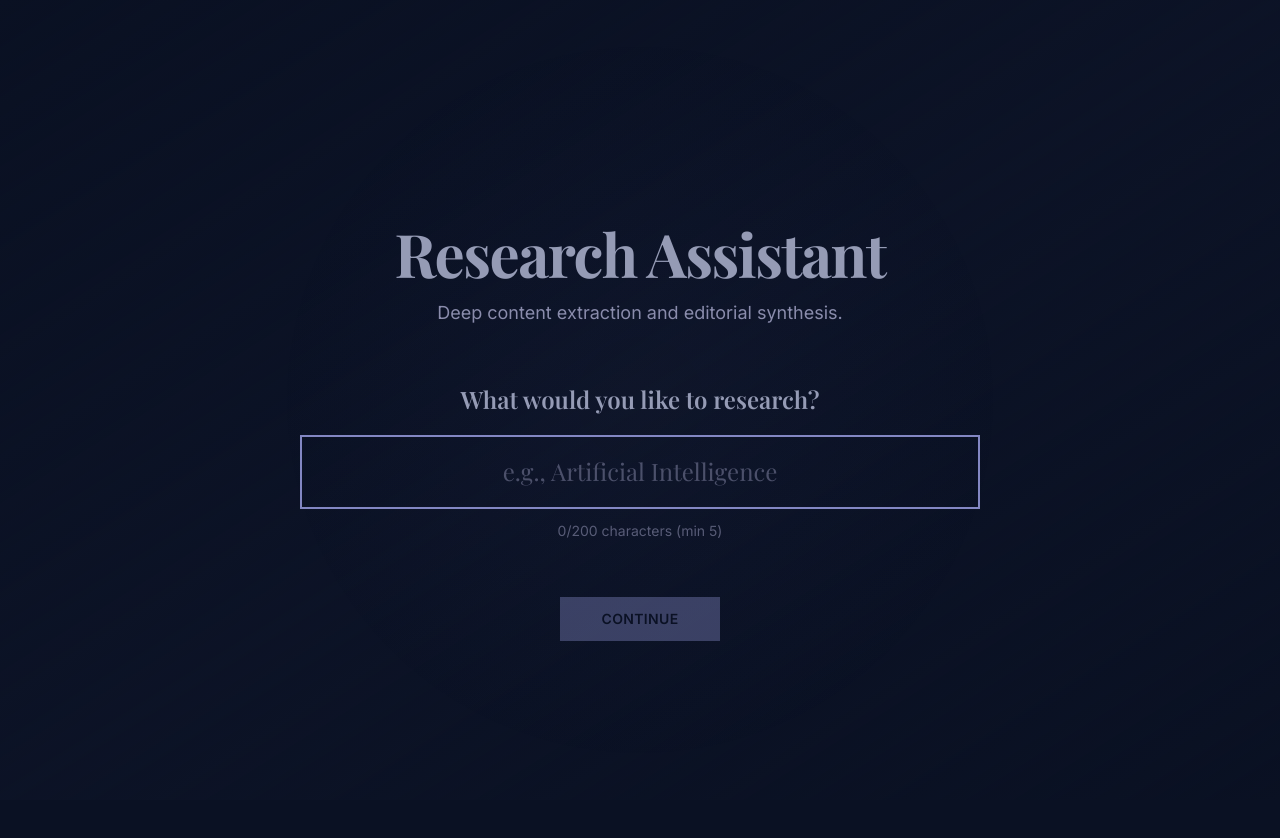
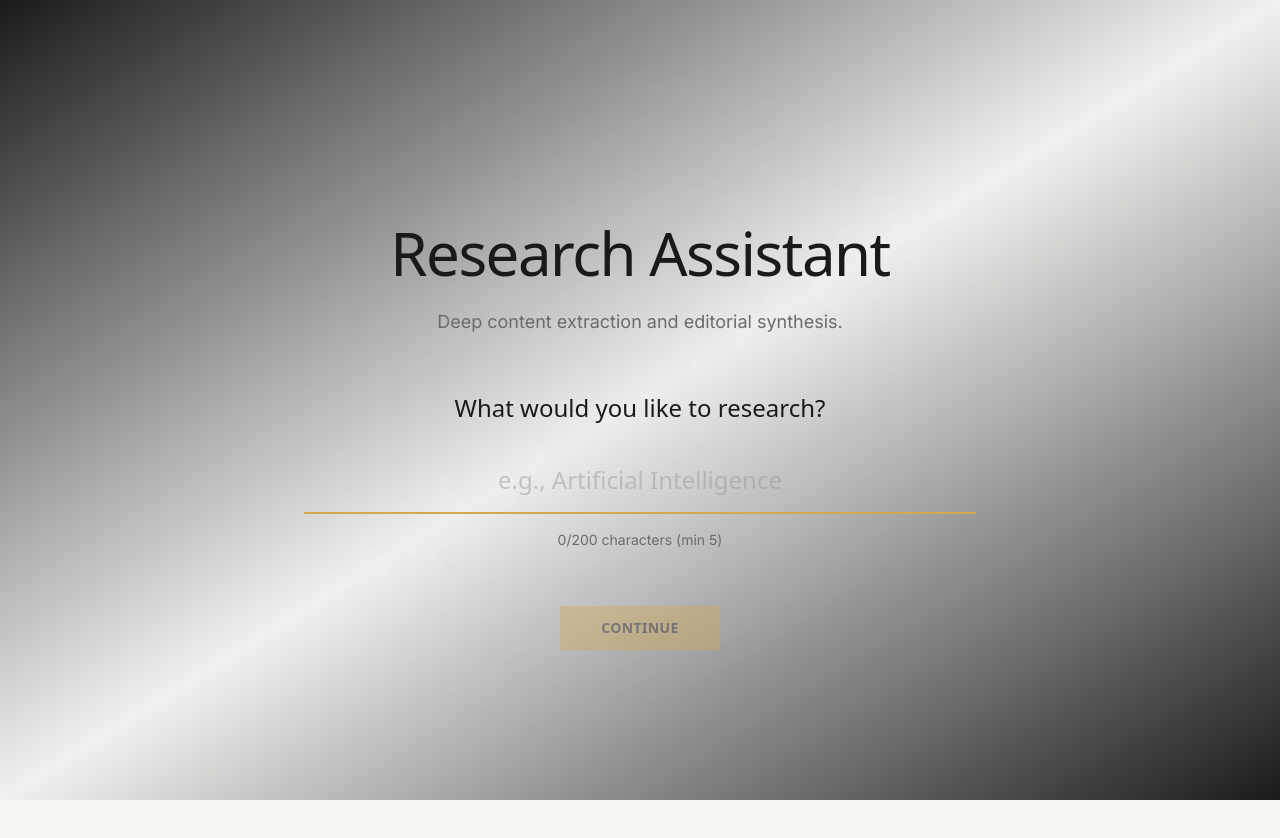
Before and after one commit to Raito03/research-brief-generator, a Next.js app in the folder frontend/: page / in a window 1280 px wide. Shown: the top 838 px of the page. Built offline with nearby package versions, Linux system fonts and the light colour scheme; a web font is replaced by a local one.

Commit message:
feat(frontend): add scientific/research color palette
- Warm off-white background (#FAF8F5)
- Serif headings, clean sans-serif body
- Subtle amber accent (#D4A853)
- Teal links (#2D7D8A)
- Custom scrollbar

```diff
--- a/frontend/app/globals.css
+++ b/frontend/app/globals.css
@@ -1,77 +1,155 @@
 @import "tailwindcss";
 
+/* ============================================
+   COLOR PALETTE - Scientific/Research Aesthetic
+   ============================================ */
+
 :root {
-  --chinese-black: #0A1123;
-  --cadet-grey: #959BB5;
-  --american-blue: #3A3E6C;
-  --ube: #8387C3;
-  --cool-grey: #8A8CAC;
+  /* Primary - Warm, Paper-Ink Feel */
+  --background: #FAF8F5;      /* Warm off-white */
+  --background-alt: #F5F2EB; /* Cream */
+  --text-primary: #1A1A1A;   /* Deep charcoal */
+  --text-secondary: #6B6B6B; /* Warm gray */
+  --text-muted: #9A9A9A;    /* Light gray */
 
-  --background: var(--chinese-black);
-  --foreground: var(--cadet-grey);
-  --primary: var(--ube);
-  --secondary: var(--american-blue);
-  --muted: var(--cool-grey);
+  /* Accent - Subtle, Strategic */
+  --accent: #D4A853;         /* Amber gold */
+  --accent-hover: #B8923D;   /* Deep amber */
+  --link: #2D7D8A;          /* Teal */
+
+  /* UI Elements - Minimal */
+  --border: #E8E5DD;        /* Light warm gray */
+  --divider: #F0EDE6;       /* Subtle */
+  --input-bg: #FFFFFF;
+  --card-bg: #FFFFFF;
+
+  /* Legacy aliases (maintain compatibility) */
+  --chinese-black: #1A1A1A;
+  --cadet-grey: #6B6B6B;
+  --american-blue: #2D7D8A;
+  --ube: #D4A853;
+  --cool-grey: #9A9A9A;
 }
+
+/* ============================================
+   TAILWIND THEME INTEGRATION
+   ============================================ */
 
 @theme inline {
   --color-background: var(--background);
-  --color-foreground: var(--foreground);
-  --color-primary: var(--primary);
-  --color-secondary: var(--secondary);
-  --color-muted: var(--muted);
+  --color-foreground: var(--text-primary);
+  --color-primary: var(--accent);
+  --color-secondary: var(--link);
+  --color-muted: var(--text-muted);
 
-  --color-chinese-black: var(--chinese-black);
-  --color-cadet-grey: var(--cadet-grey);
-  --color-american-blue: var(--american-blue);
-  --color-ube: var(--ube);
-  --color-cool-grey: var(--cool-grey);
+  --color-chinese-black: var(--text-primary);
+  --color-cadet-grey: var(--text-secondary);
+  --color-american-blue: var(--link);
+  --color-ube: var(--accent);
+  --color-cool-grey: var(--text-muted);
 
+  /* Typography */
   --font-sans: var(--font-inter), ui-sans-serif, system-ui, sans-serif;
-  --font-serif: var(--font-playfair), ui-serif, Georgia, Cambria, "Times New Roman", Times, serif;
+  --font-serif: var(--font-playfair), ui-serif, Georgia, serif;
 }
+
+/* ============================================
+   BASE STYLES
+   ============================================ */
 
 * {
   box-sizing: border-box;
-}
-
-body {
-  background: var(--background);
-  color: var(--foreground);
-  overflow-x: hidden;
 }
 
 html {
   scroll-behavior: smooth;
 }
 
-/* Custom scrollbar for webkit browsers */
+body {
+  background: var(--background);
+  color: var(--text-primary);
+  font-family: var(--font-sans);
+  line-height: 1.65;
+  -webkit-font-smoothing: antialiased;
+  -moz-osx-font-smoothing: grayscale;
+}
+
+/* Typography defaults */
+h1, h2, h3, h4, h5, h6 {
+  font-family: var(--font-serif);
+  font-weight: 500;
+  color: var(--text-primary);
+  line-height: 1.3;
+}
+
+p {
+  color: var(--text-secondary);
+}
+
+/* Links */
+a {
+  color: var(--link);
+  text-decoration: none;
+  transition: color 0.2s ease;
+}
+
+a:hover {
+  color: var(--accent-hover);
+}
+
+/* ============================================
+   CUSTOM SCROLLBAR
+   ============================================ */
+
 ::-webkit-scrollbar {
-  width: 8px;
-  height: 8px;
+  width: 6px;
+  height: 6px;
 }
 
 ::-webkit-scrollbar-track {
-  background: var(--chinese-black);
+  background: transparent;
 }
 
 ::-webkit-scrollbar-thumb {
-  background: var(--american-blue);
-  border-radius: 4px;
+  background: var(--border);
+  border-radius: 3px;
 }
 
 ::-webkit-scrollbar-thumb:hover {
-  background: var(--ube);
+  background: var(--text-muted);
 }
 
-/* Selection color */
+/* ============================================
+   FORM ELEMENTS
+   ============================================ */
+
+input, textarea, select {
+  font-family: var(--font-sans);
+  color: var(--text-primary);
+}
+
+input:focus, textarea:focus, select:focus {
+  outline: none;
+  border-color: var(--accent);
+}
+
+/* Button reset */
+button {
+  font-family: var(--font-sans);
+  cursor: pointer;
+}
+
+/* ============================================
+   SELECTION COLOR
+   ============================================ */
+
 ::selection {
-  background: var(--ube);
-  color: var(--chinese-black);
+  background: var(--accent);
+  color: var(--text-primary);
 }
 
 /* Focus visible styles */
 *:focus-visible {
-  outline: 2px solid var(--ube);
+  outline: 2px solid var(--accent);
   outline-offset: 2px;
 }
```
